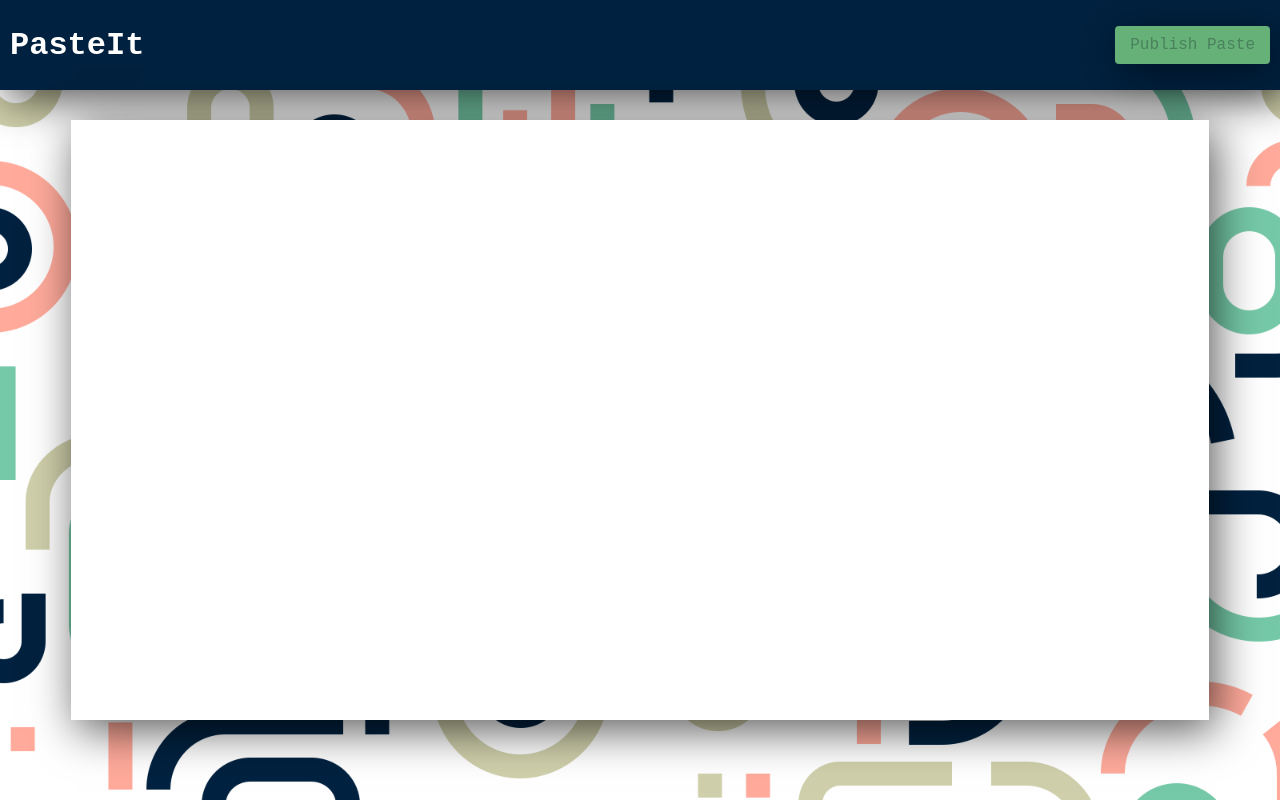
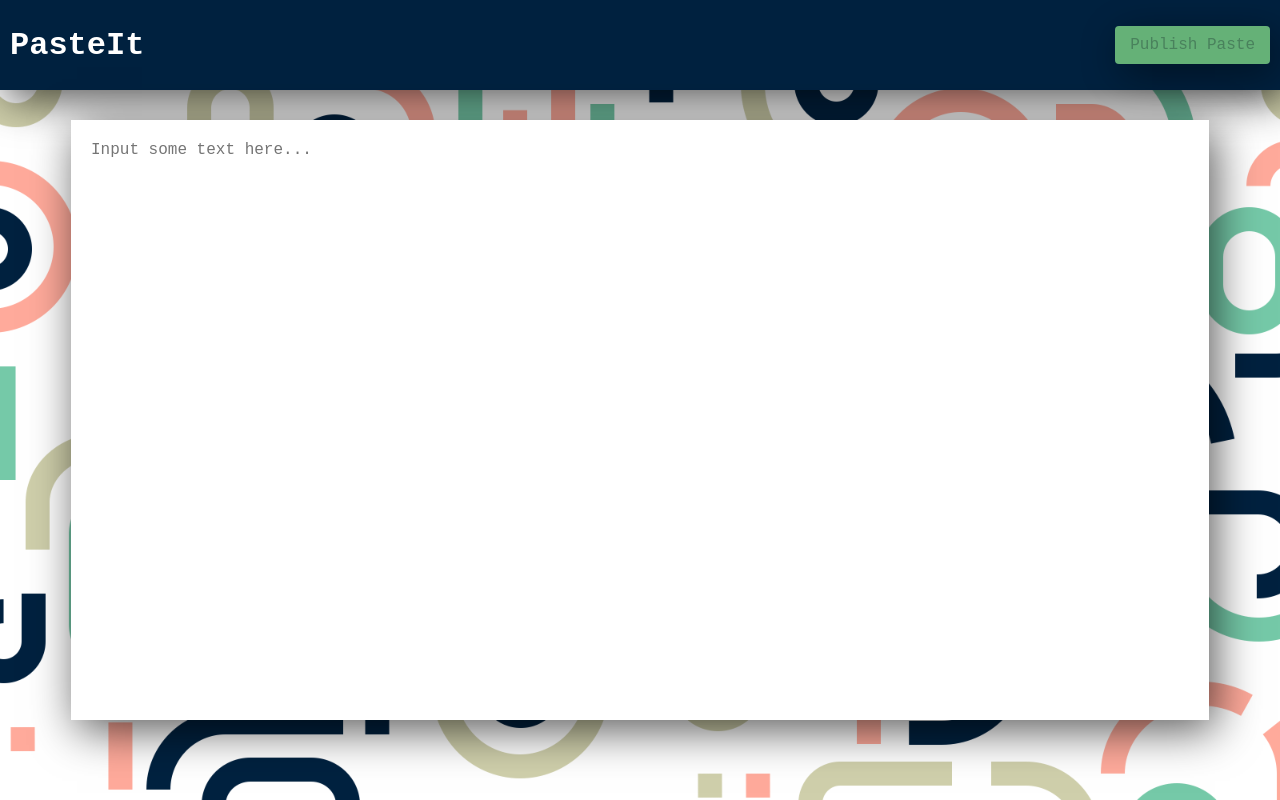
Before and after one commit to KarenOk/Paste-It, a React (Create React App) app in the folder frontend/: page /new in a window 1280 px wide. Built offline with nearby package versions, Linux system fonts and the light colour scheme; a web font is replaced by a local one.

Commit message:
Add placeholder to text area

```diff
--- a/frontend/src/pages/CreatePaste/CreatePaste.js
+++ b/frontend/src/pages/CreatePaste/CreatePaste.js
@@ -53,7 +53,10 @@ const CreatePaste = () => {
 							</p>
 						</div>
 					) : (
-						<textarea onChange={(e) => setContent(e.target.value)}></textarea>
+						<textarea
+							onChange={(e) => setContent(e.target.value)}
+							placeholder="Input some text here..."
+						></textarea>
 					)}
 				</div>
 			</main>
```
